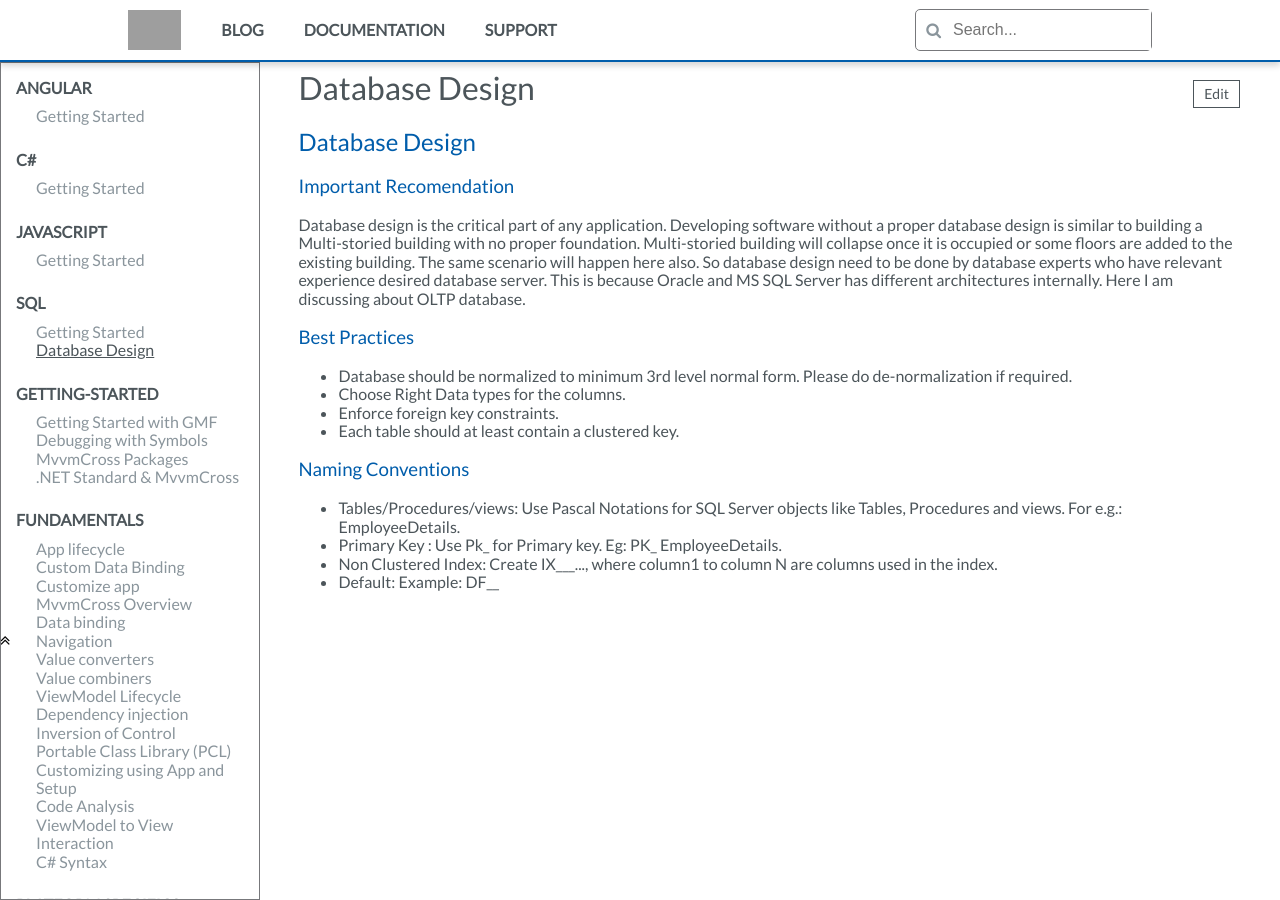
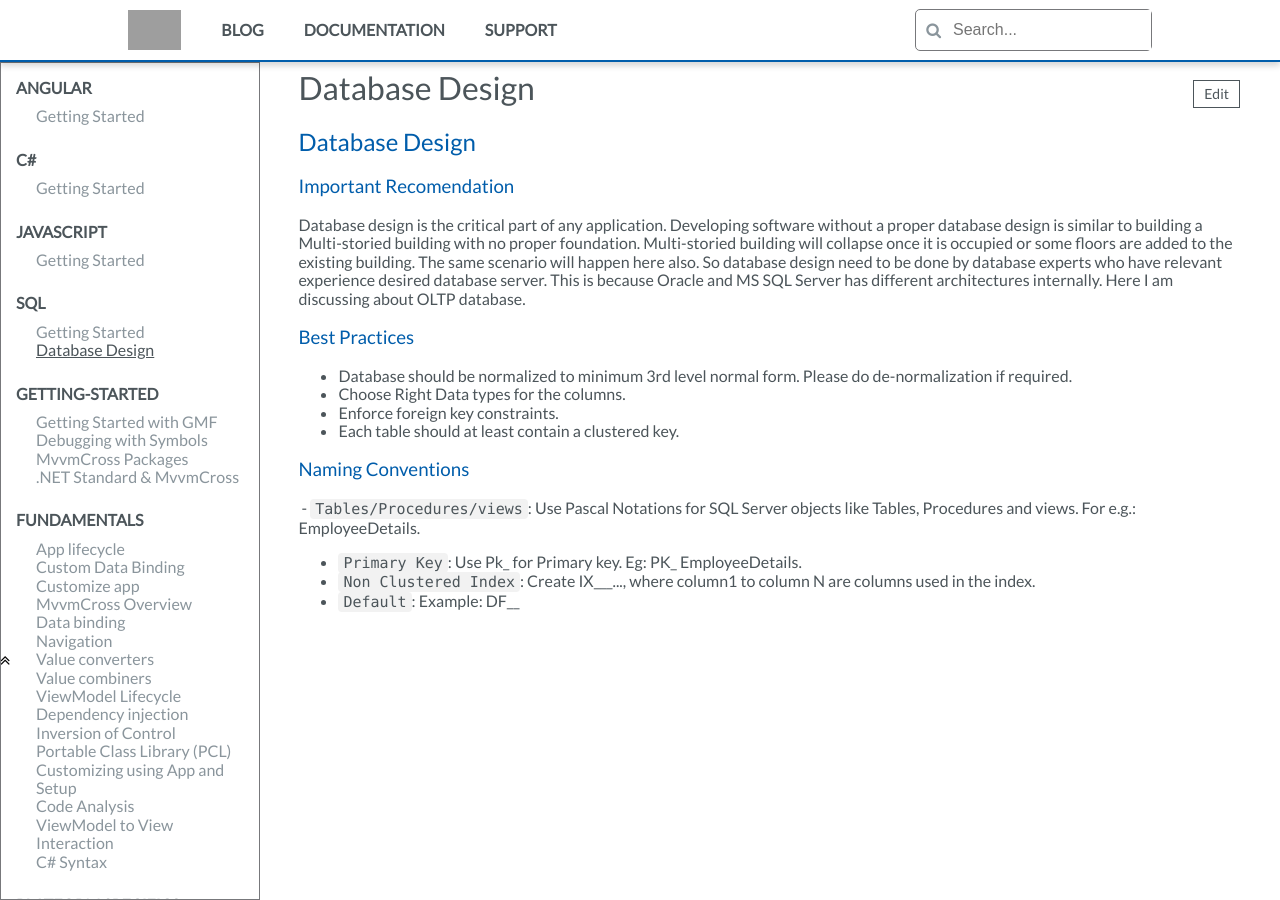
Before and after one commit to gmfjlr/DevForDev, a Jekyll site: the page built from docs/_documentation/sql/database-design.md, in a window 1280 px wide. Built offline with Jekyll 4.4.1, drawn with Linux system fonts in a browser that asks for light colours; nearby versions of some CDN libraries; comment, search, counter and statistics services are not loaded; part of the change alters nothing that is shown; grey boxes are pictures that could not be loaded.

```diff
--- a/docs/_documentation/sql/database-design.md
+++ b/docs/_documentation/sql/database-design.md
@@ -20,7 +20,7 @@ Database design is the critical part of any application. Developing software wit
 
 ### Naming Conventions
 
-  - Tables/Procedures/views: Use Pascal Notations for SQL Server objects like Tables, Procedures and views. For e.g.: EmployeeDetails.
-  - Primary Key : Use Pk_<table_name> for Primary key. Eg: PK_ EmployeeDetails.
-  - Non Clustered Index: Create IX_<table_name>_<column1>_...<columnN>, where column1 to column N are columns used in the index.
-  - Default: Example: DF_<table_name>_<column_name>
+  - `Tables/Procedures/views`: Use Pascal Notations for SQL Server objects like Tables, Procedures and views. For e.g.: EmployeeDetails.
+  - `Primary Key`: Use Pk_<table_name> for Primary key. Eg: PK_ EmployeeDetails.
+  - `Non Clustered Index`: Create IX_<table_name>_<column1>_...<columnN>, where column1 to column N are columns used in the index.
+  - `Default`: Example: DF_<table_name>_<column_name>
```
